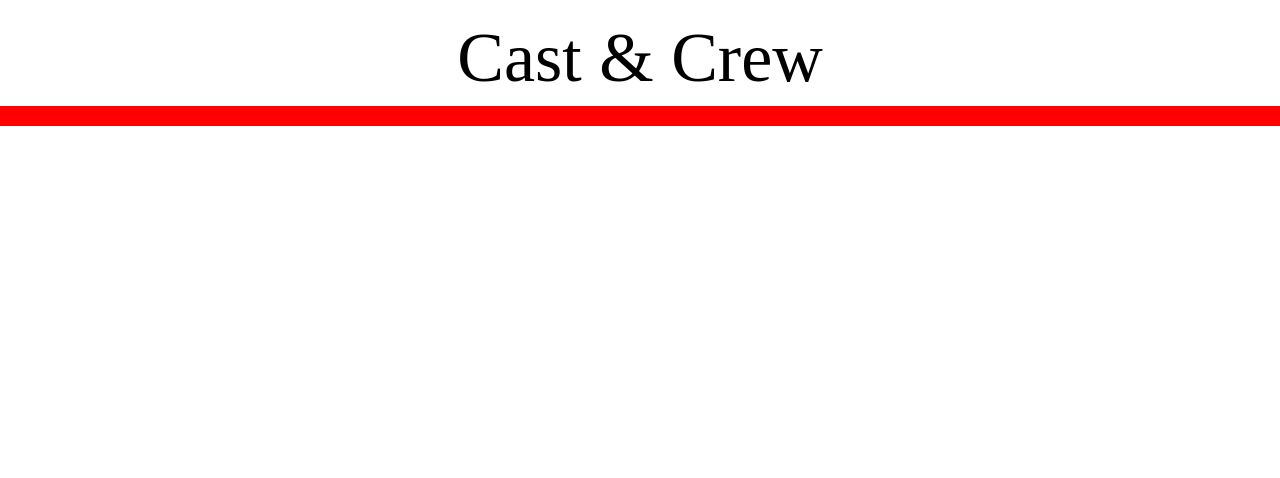
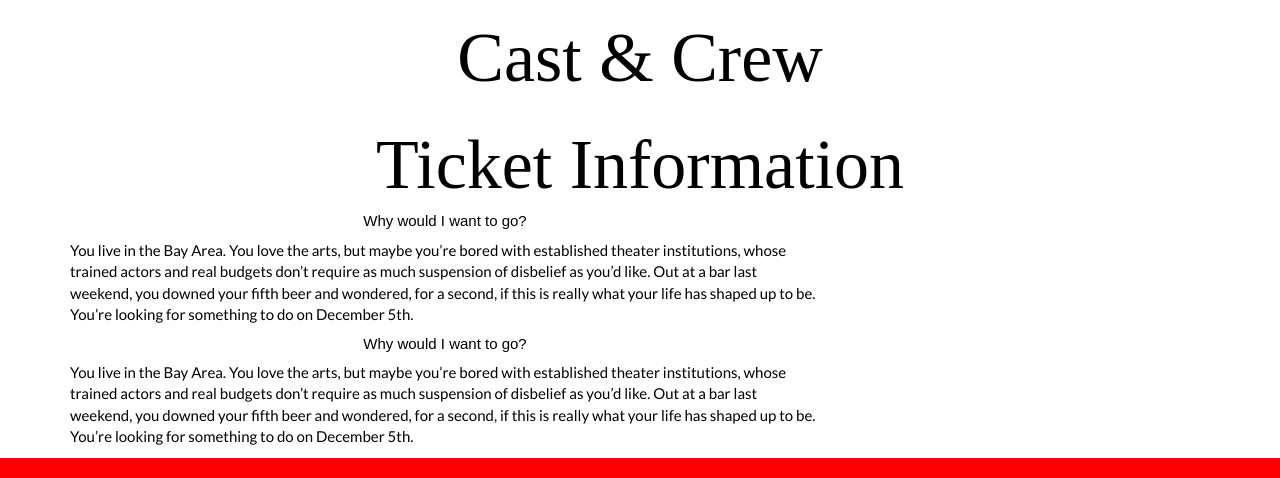
Before and after one commit to brooksryan/ChristmasInJuly, a PHP site: page / in a window 1280 px wide. Shown: the part 1514-1992 px from the top of the page. Before the commit the page ends 1640 px from the top, so only its background shows below. Run offline with PHP 8.4, Linux system fonts and the light colour scheme; some libraries are stand-ins or nearby versions.

Commit message:
maybe changed the background? :

```diff
--- a/CSS/style.css
+++ b/CSS/style.css
@@ -142,7 +142,7 @@ header .navbar-brand h1 {
 
 .page#introduction {
 
-	background: url("/BeteV2/assets/babbychristmas.jpg") no-repeat center center;
+	background: url("images/babbychristmas.jpg") no-repeat center center;
 	background-size:cover;
 	min-height: 700px;
 
@@ -208,9 +208,6 @@ a.btn-default.ctaButton {
 
 	font-family: "Lato";
 	color: black;
-
-
-
 }
 
 .page#about #christmastree img {
@@ -226,6 +223,26 @@ a.btn-default.ctaButton {
 	color: black;
 }
 
+/* Tickets page */
+#tickets h2{
+
+	text-align: center;
+	color: black;
+}
+
+#tickets h1{
+
+	text-align: center;
+	color: black;
+}
+
+#tickets p {
+
+	font-family: "Lato";
+	color: black;
+
+}
+
 /*footer*/
 
 footer{
--- a/JS/myscript.js
+++ b/JS/myscript.js
@@ -36,9 +36,19 @@ $(function(){
 
 
 	/*Reveals header logo if intro page is not the active page*/
+	/*TODO
+	TODO
+	TODO
+	TODO	*/
+	/*JQuery accordion*/
 
 
-	/*Use smooth scrolling navigation*/
+    $( "#accordion" ).accordion({
+      collapsible: true
+    });
+
+
+	/*Use smooth scrolling navigation bar*/
 
     $('.navbar a[href*=#]:not([href=#])').click(function() {
     if (location.pathname.replace(/^\//,'') ===
@@ -79,4 +89,6 @@ $(function(){
 			$('header nav').removeClass('inbody');
 		}
 	})
+
+
 });
--- a/index.php
+++ b/index.php
@@ -44,9 +44,10 @@
 			<?php include 'pages/castAndCrew.php'; ?>
 		</div>  <!-- castAndCrew -->
 
-		<div class="page" id="tickets">
+		<div class="page" id="tickets" >
+			<?php include 'pages/ticketsInfo.php'; ?>
+		</div> <!-- tickets page  -->
 
-		</div>
 	</div>  <!-- fillerPages -->
 	<footer>
 		<div class="container-fluid">
--- /dev/null
+++ b/pages/ticketsInfo.php
@@ -0,0 +1,36 @@
+<div class="content container">
+
+	<h1>Ticket Information</h1>
+	<div class="row">
+		<div class="col-xs-12 col-sm-8" id="aboutText">
+		<h2>Why would I want to go?</h2>
+			<p>You live in the Bay Area.
+			You love the arts, but maybe you’re bored with established theater institutions, whose trained actors and real budgets don’t require as much suspension of disbelief as you’d like.
+			Out at a bar last weekend, you downed your fifth beer and wondered, for a second, if this is really what your life has shaped up to be.
+			You’re looking for something to do on December 5th.
+
+		</div> <!-- aboutText -->
+		<div class="col-xs-12 col-sm-4" id="christmastree">
+
+
+		</div> <!-- christmastree -->
+	</div>  <!-- row -->
+
+	<div class="row" id="whyDoICare">
+
+		<div class="col-xs-12 col-sm-8" id="whyDoICareText">
+			<h2>Why would I want to go?</h2>
+			<p>You live in the Bay Area.
+			You love the arts, but maybe you’re bored with established theater institutions, whose trained actors and real budgets don’t require as much suspension of disbelief as you’d like.
+			Out at a bar last weekend, you downed your fifth beer and wondered, for a second, if this is really what your life has shaped up to be.
+			You’re looking for something to do on December 5th.
+
+			</p>
+		</div>
+
+
+		</div> <!-- whyDoICareText -->
+
+	</div> <!-- Row whyDoICare -->
+
+</div>	<!-- content container -->
```
Also changed, not shown: CSS/images/babbychristmas.jpg (renamed from assets/babbychristmas.jpg), pages/detailsPage.php (indentation only), 1 other file.
